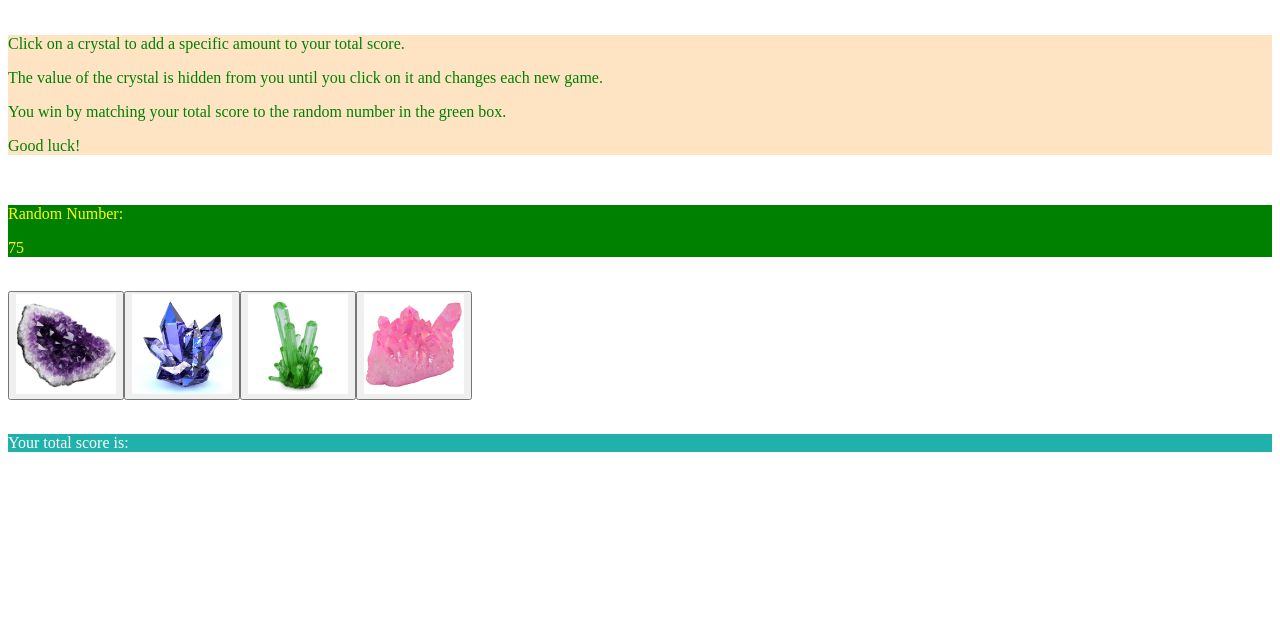
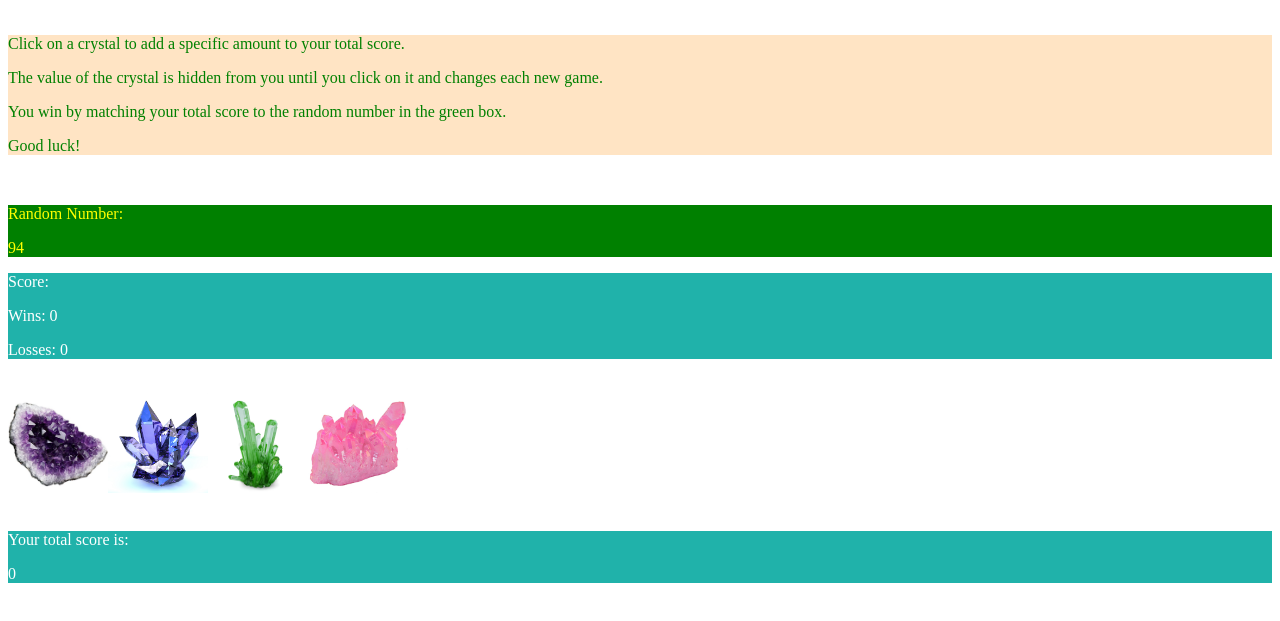
Before and after one commit to MeliaNolen/CrystalCollector, a plain HTML site: page index.html in a window 1280 px wide. Shown: the part 79-700 px from the top of the page. Drawn offline with nearby package versions, Linux system fonts and the light colour scheme.

Commit message:
final, functional not stylish yet

```diff
--- a/assets/javascript/game.js
+++ b/assets/javascript/game.js
@@ -0,0 +1,88 @@
+$(document).ready( function() {
+   // Global vars
+    var wins = 0;
+    var losses = 0;
+    var crystalNumbersArray = [];
+    var score = 0;
+    var randomNumber;
+
+    // Setting up pictures and scoreboard
+    function startFunc() {
+        $(".score").html("<p>Score: " + "</p>" + "<p>Wins: " + wins + "<p>" + "<p>Losses: " + losses + "<p>");
+        $(".crystals").html("<img src=assets/images/crystal1.jpg class=pictures id=button1 />");
+        $(".crystals").append("<img src=assets/images/crystal2.jpg class=pictures id=button2 />");
+        $(".crystals").append("<img src=assets/images/crystal3.jpg class=pictures id=button3 />");
+        $(".crystals").append("<img src=assets/images/crystal4.jpg class=pictures id=button4 />");
+        $(".pictures").attr({height:100, width:100});
+        $(".total-score").text(score);
+    };
+    startFunc();
+
+    // Generating and displaying the random number the user will try to match
+    // Between 19 and 120
+    function randomNumberFunc() {
+        randomNumber = Math.floor(Math.random() * (121 - 19)) + 19;
+        $(".number").html("<p>Random Number: <p>" + randomNumber);
+    };
+    randomNumberFunc();
+
+    // Generating array of 4 numbers between 1 and 12
+    function crystalNumbersFunc() {
+        for (var i = 0; i < 4; i++) {
+            var crystalNumber = Math.floor(Math.random() * 12) + 1;
+            crystalNumbersArray.push(crystalNumber);
+        }
+    };
+    crystalNumbersFunc();
+
+    // Function used to reset the game later
+    // Generates NEW random number, NEW array of values for the crystals, and set score to 0
+    // Will only be called when the player looses or wins a turn
+    function reset() {
+        randomNumberFunc();
+        crystalNumbersArray = [];
+        crystalNumbersFunc();
+        score = 0;
+    };
+
+    // Matching photos to index values of 4 number array
+    $(".pictures").on("click", function() {
+        if (this.id  === "button1") {
+            value = crystalNumbersArray[0];
+            $(".total-score").text(score += value);
+
+        }
+        else if (this.id  === "button2") {
+            value = crystalNumbersArray[1];
+            $(".total-score").text(score += value);
+
+        }
+        else if (this.id  === "button3") {
+            value = crystalNumbersArray[2];
+            $(".total-score").text(score += value);
+
+        }
+        else if (this.id  === "button4") {
+            value = crystalNumbersArray[3];
+            $(".total-score").text(score += value);
+
+        };
+
+        // Calculating your total score and tracking wins/losses
+        if (score === randomNumber) {
+                wins++;
+                $(".total-score").text(score=0);
+                reset();
+
+        }
+        else if (score > randomNumber) {
+                losses++;
+                $(".total-score").text(score=0);
+                reset();
+        };
+
+        // Displaying wins and losses
+        $(".score").html("<p>Score: " + "</p>" + "<p>Wins: " + wins + "<p>" + "<p>Losses: " + losses + "<p>");
+
+    });
+});
--- a/index.html
+++ b/index.html
@@ -3,12 +3,13 @@
     <head>
         <meta charset="UTF-8">
         <script src="https://code.jquery.com/jquery-3.3.1.js" integrity="sha256-2Kok7MbOyxpgUVvAk/HJ2jigOSYS2auK4Pfzbm7uH60=" crossorigin="anonymous"></script>
+
         <link rel="stylesheet" href="assets/css/style.css">
         <title>Crystal Collector</title>
     </head>
 
     <body>
-
+        <script type="text/javascript" src="assets/javascript/game.js"></script>
         <h1 class="title">Crystals Collector!</h1>
         <br>
         <div class="instructions">
@@ -27,100 +28,5 @@
         <div class="total-score"></div>
         </div>
 
-        <script>
-            var wins = 0;
-            var losses = 0;
-            var crystalNumbersArray = [];
-            var score = 0;
-            var randomNumber;
-
-
-            function randomNumberFunc() {
-                randomNumber = Math.floor(Math.random() * 100) + 1;
-                $(".number").html("<p>Random Number: <p>" + randomNumber);
-            };
-            randomNumberFunc();
-
-
-            function crystalNumbersFunc() {
-                for (var i = 0; i < 4; i++) {
-                    var crystalNumber = Math.floor(Math.random() * 12) + 1;
-                    crystalNumbersArray.push(crystalNumber);
-                }
-                console.log(crystalNumbersArray);
-            };
-            crystalNumbersFunc();
-
-            function reset() {
-                randomNumberFunc();
-                crystalNumbersArray = [];
-                crystalNumbersFunc();
-                score = 0;
-            };
-
-
-
-
-            $(".crystals").html("<button><img src=assets/images/crystal1.jpg class=pictures id=button1></button>");
-            $(".crystals").append("<button><img src=assets/images/crystal2.jpg class=pictures id=button2></button>");
-            $(".crystals").append("<button><img src=assets/images/crystal3.jpg class=pictures id=button3></button>");
-            $(".crystals").append("<button><img src=assets/images/crystal4.jpg class=pictures id=button4></button>");
-
-            $(".pictures").attr({height:100, width:100});
-
-
-
-            // Calculating your total score
-            $(".pictures").on("click", function() {
-                if (this.id  === "button1") {
-                    value = crystalNumbersArray[0];
-                    $(".total-score").text(score += value);
-
-                }
-                else if (this.id  === "button2") {
-                    value = crystalNumbersArray[1];
-                    $(".total-score").text(score += value);
-
-                }
-                else if (this.id  === "button3") {
-                    value = crystalNumbersArray[2];
-                    $(".total-score").text(score += value);
-
-                }
-                else if (this.id  === "button4") {
-                    value = crystalNumbersArray[3];
-                    $(".total-score").text(score += value);
-
-                };
-
-                if (score === randomNumber) {
-                        wins++;
-                        $(".total-score").text(score=0);
-                        reset();
-
-                }
-                else if (score > randomNumber) {
-                        losses++;
-                        $(".total-score").text(score=0);
-                        reset();
-                };
-
-                $(".score").html("<p>Score: " + "</p>" + "<p>Wins: " + wins + "<p>" + "<p>Losses: " + losses + "<p>");
-
-            });
-
-
-
-
-
-
-
-
-
-
-
-
-        </script>
-
     </body>
 </html>
```
